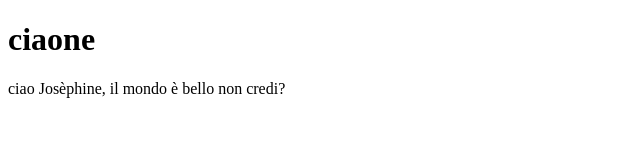
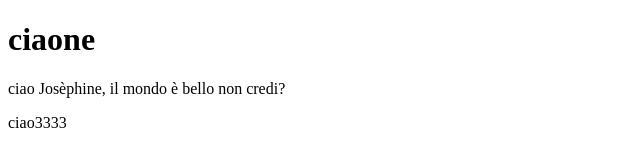
Before and after one commit to jserri/provagit, a plain HTML site: page index.html in a window 1280 px wide. Shown: the full height of the page, 0-640 px from the left. Drawn offline with Linux system fonts and the light colour scheme.

Commit message:
add ciao3333

```diff
--- a/index.html
+++ b/index.html
@@ -9,5 +9,6 @@
 <body>
     <h1>ciaone</h1>
     <p>ciao Josèphine, il mondo è bello non credi?</p>
+    <p>ciao3333</p>
 </body>
 </html>
```
